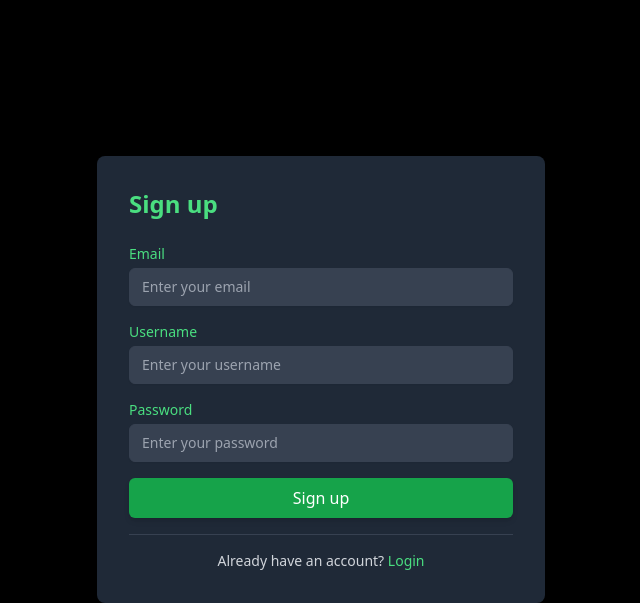
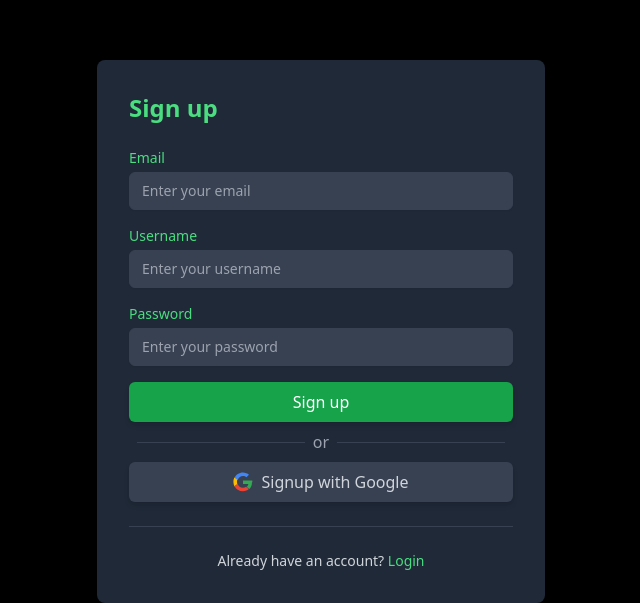
Before and after one commit to Julobulo/MERN-Blog-Platform-with-User-Authentication-and-Admin-Panel, a React (Vite) app in the folder frontend/: page /signup in a window 1280 px wide. Shown: the part 197-800 px from the top of the page, without its empty margins (319-959 px from the left). Built offline with nearby package versions, Linux system fonts and the light colour scheme; no server answers.

Commit message:
Added signup with google to signup.jsx

```diff
--- a/frontend/src/components/Signup.jsx
+++ b/frontend/src/components/Signup.jsx
@@ -48,6 +48,9 @@ const Signup = ({ onLoginLinkClick }) => {
             password: "",
         });
     };
+    const handleGoogleLogin = () => {
+        window.location.href = "http://localhost:5555/oauth/google";
+    };
     return (
         <div className="flex items-center justify-center">
             <div className="bg-gray-800 p-8 rounded-lg shadow-lg w-full max-w-md">
@@ -88,7 +91,16 @@ const Signup = ({ onLoginLinkClick }) => {
                     </div>
                     <button type="submit" className="w-full bg-green-600 text-white py-2 px-4 rounded-md shadow-md hover:bg-green-700 focus:outline-none focus:ring-2 focus:ring-offset-2 focus:ring-green-400">Sign up</button>
                 </form>
-                <hr className="my-4 border-t border-gray-700" />
+                <div className="flex items-center my-2 mx-2">
+                    <hr className="flex-grow border-t border-gray-700" />
+                    <span className="px-2 text-gray-400">or</span>
+                    <hr className="flex-grow border-t border-gray-700" />
+                </div>
+                <button onClick={handleGoogleLogin} className="w-full bg-gray-700 text-gray-300 py-2 px-4 rounded-md shadow-md hover:bg-gray-600 flex items-center justify-center">
+                    <svg className="w-5 h-5 mr-2" xmlns="http://www.w3.org/2000/svg" viewBox="0 0 48 48"><path fill="#4285F4" d="M24 9.5c3.27 0 5.97 1.17 8.22 3.07l6.14-6.14C34.79 3.36 29.73 1 24 1 14.56 1 6.67 6.58 3.34 14.28l7.28 5.64C12.6 14.09 17.88 9.5 24 9.5z" /><path fill="#34A853" d="M46.55 24.27c0-1.38-.12-2.74-.33-4.05H24v8.28h12.78c-.55 2.95-2.12 5.45-4.48 7.14l6.93 5.37c4.07-3.76 6.32-9.29 6.32-15.74z" /><path fill="#FBBC05" d="M10.44 29.12a15.56 15.56 0 01-.87-5.13c0-1.78.31-3.5.87-5.13l-7.28-5.64A23.912 23.912 0 001 24c0 3.83.89 7.45 2.46 10.65l7.28-5.53z" /><path fill="#EA4335" d="M24 46c5.73 0 10.55-1.9 14.07-5.15l-6.93-5.37c-1.95 1.31-4.4 2.09-7.14 2.09-6.13 0-11.34-4.14-13.19-9.67l-7.28 5.53C6.67 41.42 14.56 46 24 46z" /><path fill="none" d="M1 1h46v46H1z" /></svg>
+                    <span>Signup with Google</span>
+                </button>
+                <hr className="my-6 border-t border-gray-700" />
                 <span className="block text-sm text-center mt-4 text-gray-300">
                     Already have an account? <button onClick={onLoginLinkClick} className="text-green-400 hover:underline">Login</button>
                 </span>
```
